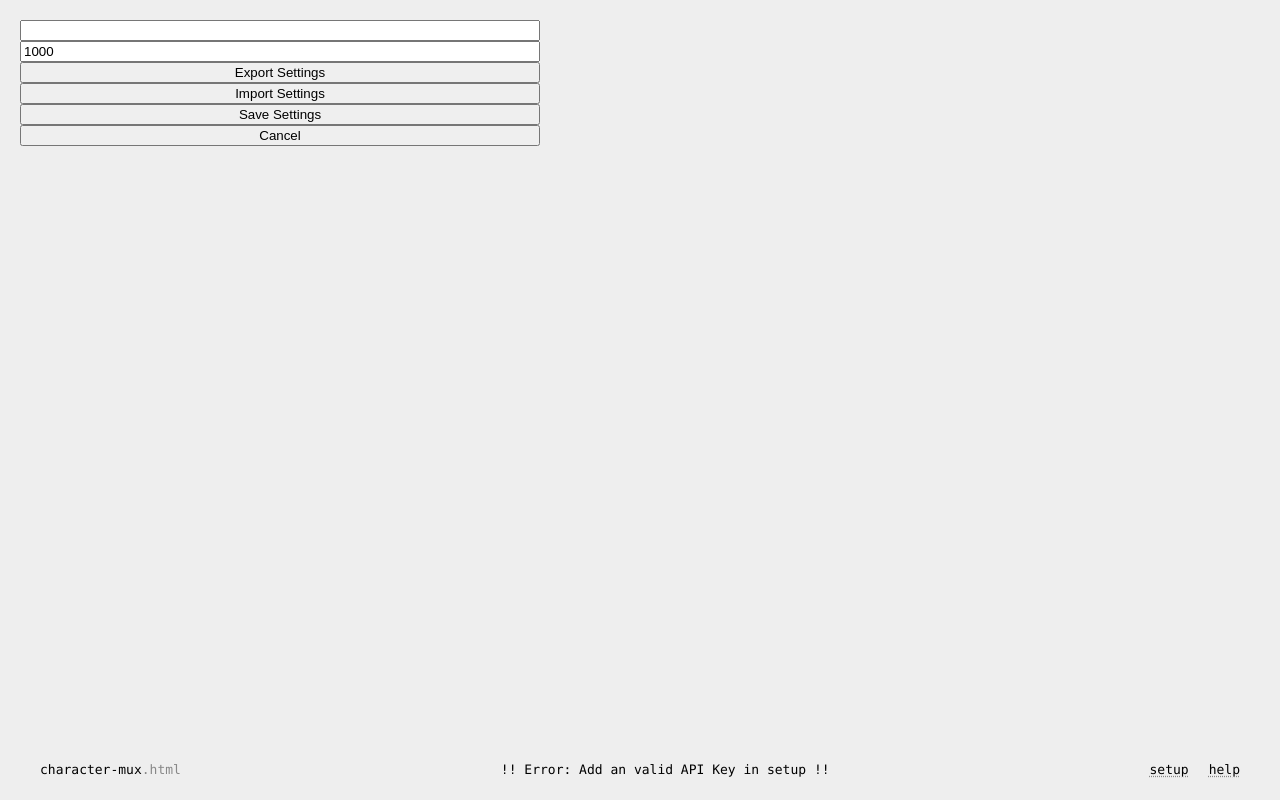
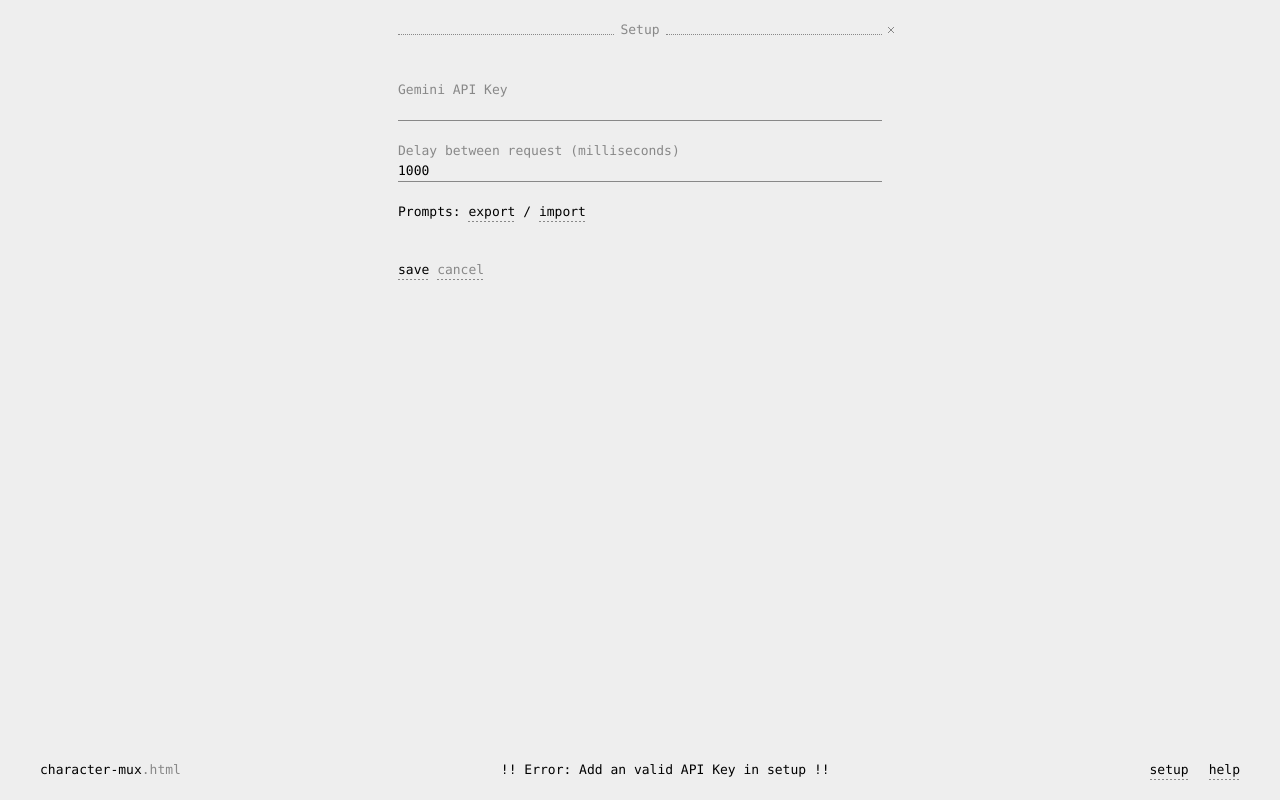
Before and after one commit to rc1/CharacterMux, a React (Vite) app: page / in a window 1280 px wide. Both pictures are taken after a click on the element "setup". Built offline with nearby package versions, Linux system fonts and the light colour scheme.

Commit message:
Added setup screen

```diff
--- a/src/components/app.tsx
+++ b/src/components/app.tsx
@@ -34,10 +34,10 @@ export default function App() {
             {!geminiApiKey && "!! Error: Add an valid API Key in setup !!"}
           </div>
           <div>
-            <div className="underline" onClick={() => setShowSetup(true)}>
+            <div className="button-like" onClick={() => setShowSetup(true)}>
               setup
             </div>
-            <div className="underline">help</div>
+            <div className="button-like">help</div>
           </div>
         </div>
       </div>
--- a/src/components/cell.css
+++ b/src/components/cell.css
@@ -18,23 +18,4 @@
       line-height: 1.25rem;
     }
   }
-
-  .number {
-    width: 1.125rem;
-    text-align: center;
-  }
-
-  .control {
-    width: 1.125rem;
-    text-align: center;
-    cursor: pointer;
-  }
-
-  .title {
-    padding: 0 0.375rem 0rem 0.375rem;
-  }
-
-  .number, .title, .control {
-    color: var(--gray-2);
-  }
 }
--- a/src/components/cell.tsx
+++ b/src/components/cell.tsx
@@ -4,6 +4,9 @@ import { useCellProcessor } from "../services/text-processor";
 import { useCell } from "../store/store";
 import "./cell.css";
 import CellHeader from "./header-bar";
+import Close from "./icons/close";
+import More from "./icons/more";
+import Spin from "./icons/spin";
 
 export default function Cell({ id }: { id: number }) {
   // This needs a better name but its
@@ -45,11 +48,15 @@ export default function Cell({ id }: { id: number }) {
         end={
           isSetup ? (
             <div className="control" onClick={() => setIsSetup(false)}>
-              x
+              <Close />
             </div>
           ) : (
             <div className="control" onClick={() => setIsSetup(true)}>
-              {cellState.type === "requesting" ? "loading..." : "s"}
+              {cellState.type === "requesting" ? (
+                <Spin className="spin" />
+              ) : (
+                <More />
+              )}
             </div>
           )
         }
--- /dev/null
+++ b/src/components/form/input.css
@@ -0,0 +1,17 @@
+.input-container {
+  display: flex;
+  flex-direction: column;
+
+  input {
+    all: unset;
+    display: inline-block;
+    width: 100%;
+    font: inherit;
+    color: inherit;
+    background: none;
+    border: none;
+    padding: 0;
+    margin: 0;
+    border-bottom: 1px solid var(--gray-2);
+  }
+}
--- /dev/null
+++ b/src/components/form/input.tsx
@@ -0,0 +1,26 @@
+import { InputHTMLAttributes } from "react";
+
+import "./input.css";
+
+export default function Input({
+  value,
+  onChange,
+  inputProps,
+  label,
+}: {
+  value: string;
+  onChange: (value: string) => void;
+  inputProps: InputHTMLAttributes<HTMLInputElement>;
+  label: string;
+}) {
+  return (
+    <div className="input-container">
+      <label className="secondary">{label}</label>
+      <input
+        value={value}
+        onChange={(e) => onChange(e.target.value)}
+        {...inputProps}
+      />
+    </div>
+  );
+}
--- a/src/components/header-bar.css
+++ b/src/components/header-bar.css
@@ -7,4 +7,26 @@
     height: 0.875rem;
     border-bottom: 1px dotted var(--gray-2);
   }
+
+  user-select: none;
+
+  .control {
+    width: 1.125rem;
+    text-align: center;
+    cursor: pointer;
+    color: var(--gray-2);
+  }
+
+  .number {
+    width: 1.125rem;
+    text-align: center;
+  }
+
+  .title {
+    padding: 0 0.375rem 0rem 0.375rem;
+  }
+
+  .number, .title {
+    color: var(--gray-2);
+  }
 }
--- /dev/null
+++ b/src/components/icons/close.tsx
@@ -0,0 +1,24 @@
+import { CSSProperties } from "react";
+
+export default function Close({
+  style,
+  className,
+}: {
+  style?: CSSProperties;
+  className?: string;
+}) {
+  return (
+    <svg
+      style={style}
+      className={className}
+      width="8"
+      height="8"
+      viewBox="0 0 8 8"
+      fill="none"
+      xmlns="http://www.w3.org/2000/svg"
+    >
+      <path d="M1 1L7 7" stroke="#888888" />
+      <path d="M1 7L7 0.999999" stroke="#888888" />
+    </svg>
+  );
+}
--- /dev/null
+++ b/src/components/icons/more.tsx
@@ -0,0 +1,25 @@
+import { CSSProperties } from "react";
+
+export default function More({
+  style,
+  className,
+}: {
+  style?: CSSProperties;
+  className?: string;
+}) {
+  return (
+    <svg
+      style={style}
+      className={className}
+      width="9"
+      height="7"
+      viewBox="0 0 9 7"
+      fill="none"
+      xmlns="http://www.w3.org/2000/svg"
+    >
+      <path d="M0.5 6.5L8.5 6.5" stroke="#888888" />
+      <path d="M0.5 3.5L8.5 3.5" stroke="#888888" />
+      <path d="M0.5 0.5L8.5 0.499999" stroke="#888888" />
+    </svg>
+  );
+}
--- /dev/null
+++ b/src/components/icons/spin.tsx
@@ -0,0 +1,26 @@
+import { CSSProperties } from "react";
+
+export default function Spin({
+  style,
+  className,
+}: {
+  style?: CSSProperties;
+  className?: string;
+}) {
+  return (
+    <svg
+      style={style}
+      className={className}
+      width="8"
+      height="8"
+      viewBox="0 0 8 8"
+      fill="none"
+      xmlns="http://www.w3.org/2000/svg"
+    >
+      <path
+        d="M7 4C7 3.40666 6.82405 2.82664 6.49441 2.33329C6.16476 1.83994 5.69623 1.45542 5.14805 1.22836C4.59987 1.0013 3.99667 0.941889 3.41473 1.05764C2.83279 1.1734 2.29824 1.45912 1.87868 1.87868C1.45912 2.29824 1.1734 2.83279 1.05764 3.41473C0.941889 3.99667 1.0013 4.59987 1.22836 5.14805C1.45542 5.69623 1.83994 6.16476 2.33329 6.49441C2.82664 6.82405 3.40666 7 4 7"
+        stroke="#888888"
+      />
+    </svg>
+  );
+}
--- a/src/components/setup.css
+++ b/src/components/setup.css
@@ -2,5 +2,28 @@
   flex-grow: 1;
   display: flex;
   flex-direction: column;
+  width: 100%;
+  align-items: center;
+}
+
+.setup-content {
+  display: flex;
+  flex-direction: column;
   max-width: 520px;
+  width: 100%;
+
+  .form {
+    margin-top: 2.5rem;
+    margin-bottom: 1.125rem;
+    padding-left: 1.125rem;
+    padding-right: 1.125rem;
+
+    display: flex;
+    flex-direction: column;
+    gap: 1.25rem;
+
+    .actions {
+      margin-top: 1.125rem;
+    }
+  }
 }
--- a/src/components/setup.tsx
+++ b/src/components/setup.tsx
@@ -1,6 +1,9 @@
 import { useState } from "react";
 import { exportSettings, importSettings } from "../services/export-settings";
 import { useStore } from "../store/store";
+import Input from "./form/input";
+import HeaderBar from "./header-bar";
+import Close from "./icons/close";
 import "./setup.css";
 
 interface SetupProps {
@@ -29,20 +32,55 @@ export default function Setup({ onShouldExit }: SetupProps) {
 
   return (
     <div className="setup-container">
-      <input
-        type="password"
-        value={geminiApiKey}
-        onChange={(e) => setGeminiApiKey(e.target.value)}
-      />
-      <input
-        type="number"
-        value={intervalMilliseconds}
-        onChange={(e) => setIntervalMilliseconds(Number(e.target.value))}
-      />
-      <button onClick={exportSettings}>Export Settings</button>
-      <button onClick={importSettings}>Import Settings</button>
-      <button onClick={saveSettings}>Save Settings</button>
-      <button onClick={cancelSettings}>Cancel</button>
+      <div className="setup-content">
+        <HeaderBar
+          start={<div className="control"></div>}
+          center={<div className="title">Setup</div>}
+          end={
+            <div className="control" onClick={onShouldExit}>
+              <Close />
+            </div>
+          }
+        />
+        <div className="form">
+          <Input
+            label="Gemini API Key"
+            inputProps={{
+              type: "password",
+              value: geminiApiKey,
+            }}
+            value={geminiApiKey}
+            onChange={(value) => setGeminiApiKey(value)}
+          ></Input>
+          <Input
+            label="Delay between request (milliseconds)"
+            inputProps={{
+              type: "number",
+              value: intervalMilliseconds,
+            }}
+            value={intervalMilliseconds.toString()}
+            onChange={(value) => setIntervalMilliseconds(Number(value))}
+          ></Input>
+          <div>
+            Prompts:{" "}
+            <div onClick={exportSettings} className="button-like">
+              export
+            </div>{" "}
+            /{" "}
+            <div onClick={importSettings} className="button-like">
+              import
+            </div>
+          </div>
+          <div className="actions">
+            <span className="button-like" onClick={saveSettings}>
+              save
+            </span>{" "}
+            <span className="button-like secondary" onClick={cancelSettings}>
+              cancel
+            </span>
+          </div>
+        </div>
+      </div>
     </div>
   );
 }
--- a/src/index.css
+++ b/src/index.css
@@ -38,3 +38,60 @@ body {
   text-underline-offset: 15%;
   text-underline-position: from-font;
 }
+
+.spin {
+  animation: rotation 2s infinite linear;
+}
+
+@keyframes rotation {
+  from {
+    transform: rotate(0deg);
+  }
+
+  to {
+    transform: rotate(360deg);
+  }
+}
+
+.secondary {
+  color: var(--gray-2);
+}
+
+.button-like {
+  cursor: pointer;
+  display: inline-block;
+  position: relative;
+
+  &::after {
+    content: '';
+    position: absolute;
+    left: 0;
+    bottom: 0;
+    height: 1px;
+    width: 100%;
+    background-image: repeating-linear-gradient(to right,
+        var(--gray-2) 0 2px,
+        transparent 2px 4px);
+    background-size: 4px 100%;
+  }
+
+  &:hover {
+
+    &::after {
+      animation: moveDots 0.5s linear infinite;
+      background-image: repeating-linear-gradient(to right,
+          var(--gray-3) 0 2px,
+          transparent 2px 4px);
+    }
+  }
+}
+
+@keyframes moveDots {
+  from {
+    background-position: 0 0;
+  }
+
+  to {
+    background-position: -4px 0;
+  }
+}
```
